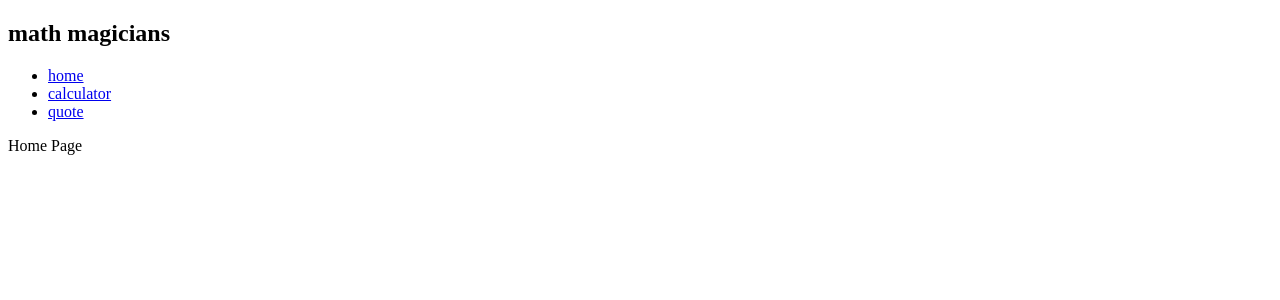
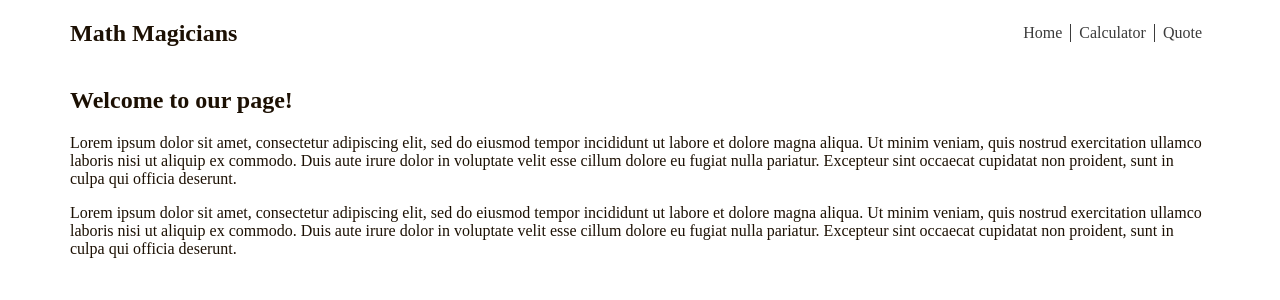
Before and after one commit to mahabubx7/math-magicians, a React (Create React App) app: page / in a window 1280 px wide. Shown: the top 300 px of the page. Built offline with nearby package versions, Linux system fonts and the light colour scheme.

Commit message:
:hammer: pages:coded-full-website

```diff
--- a/src/components/Header.js
+++ b/src/components/Header.js
@@ -3,7 +3,7 @@ import { Link } from 'react-router-dom';
 function Header() {
   return (
     <header>
-      <nav>
+      <nav className="container">
         <h1>math magicians</h1>
 
         <ul>
--- a/src/components/quote.css
+++ b/src/components/quote.css
@@ -1,6 +1,6 @@
 blockquote {
-  background-color: var(--lightGray);
-  width: 70%;
+  background-color: transparent;
+  width: 100%;
   margin: 2rem auto;
   font-size: 2.5rem;
   padding: 1.5rem;
--- a/src/pages/Calculator.js
+++ b/src/pages/Calculator.js
@@ -1,8 +1,11 @@
+import Calculator from '../components/Calculator';
+
 function CalculatorPage() {
   return (
-    <>
-      <p>Calculator Page</p>
-    </>
+    <div className="calculator-page">
+      <h2>Do some math here.</h2>
+      <Calculator />
+    </div>
   );
 }
 
--- a/src/pages/Home.js
+++ b/src/pages/Home.js
@@ -1,7 +1,22 @@
 function HomePage() {
   return (
     <>
-      <p>Home Page</p>
+      <h2>Welcome to our page!</h2>
+      <p>
+        Lorem ipsum dolor sit amet, consectetur adipiscing elit,
+        sed do eiusmod tempor incididunt ut labore et dolore magna aliqua.
+        Ut minim veniam, quis nostrud exercitation ullamco laboris nisi ut aliquip ex commodo.
+        Duis aute irure dolor in voluptate velit esse cillum dolore eu fugiat nulla pariatur.
+        Excepteur sint occaecat cupidatat non proident, sunt in culpa qui officia deserunt.
+      </p>
+
+      <p>
+        Lorem ipsum dolor sit amet, consectetur adipiscing elit,
+        sed do eiusmod tempor incididunt ut labore et dolore magna aliqua.
+        Ut minim veniam, quis nostrud exercitation ullamco laboris nisi ut aliquip ex commodo.
+        Duis aute irure dolor in voluptate velit esse cillum dolore eu fugiat nulla pariatur.
+        Excepteur sint occaecat cupidatat non proident, sunt in culpa qui officia deserunt.
+      </p>
     </>
   );
 }
--- a/src/pages/Quote.js
+++ b/src/pages/Quote.js
@@ -1,7 +1,9 @@
+import Quote from '../components/Quote';
+
 function QuotePage() {
   return (
     <>
-      <p>Quote Page</p>
+      <Quote />
     </>
   );
 }
--- a/src/pages/Root.js
+++ b/src/pages/Root.js
@@ -1,12 +1,13 @@
 import { Outlet } from 'react-router-dom';
 import Header from '../components/Header';
+import './page.css';
 
 function RootPage() {
   return (
     <>
       <Header />
 
-      <div className="page">
+      <div className="page-container">
         <Outlet />
       </div>
     </>
--- /dev/null
+++ b/src/pages/page.css
@@ -0,0 +1,46 @@
+.container,
+.page-container {
+  width: 100%;
+  max-width: 1140px;
+  margin: 0 auto;
+}
+
+header .container {
+  display: flex;
+  align-items: center;
+  justify-content: space-between;
+}
+
+header h1 {
+  text-transform: capitalize;
+}
+
+header .container ul {
+  display: flex;
+  align-items: center;
+  justify-content: flex-end;
+  list-style: none;
+  gap: 0 0.5rem;
+}
+
+header ul li {
+  padding-right: 0.5rem;
+  border-right: 1px solid #3b3b3b;
+}
+
+header ul li:last-child {
+  border-right: none;
+}
+
+header ul a {
+  color: #3b3b3b;
+  text-transform: capitalize;
+  text-decoration: none;
+}
+
+.calculator-page {
+  display: flex;
+  justify-content: space-between;
+  padding-top: 1rem;
+  align-items: start;
+}
```
